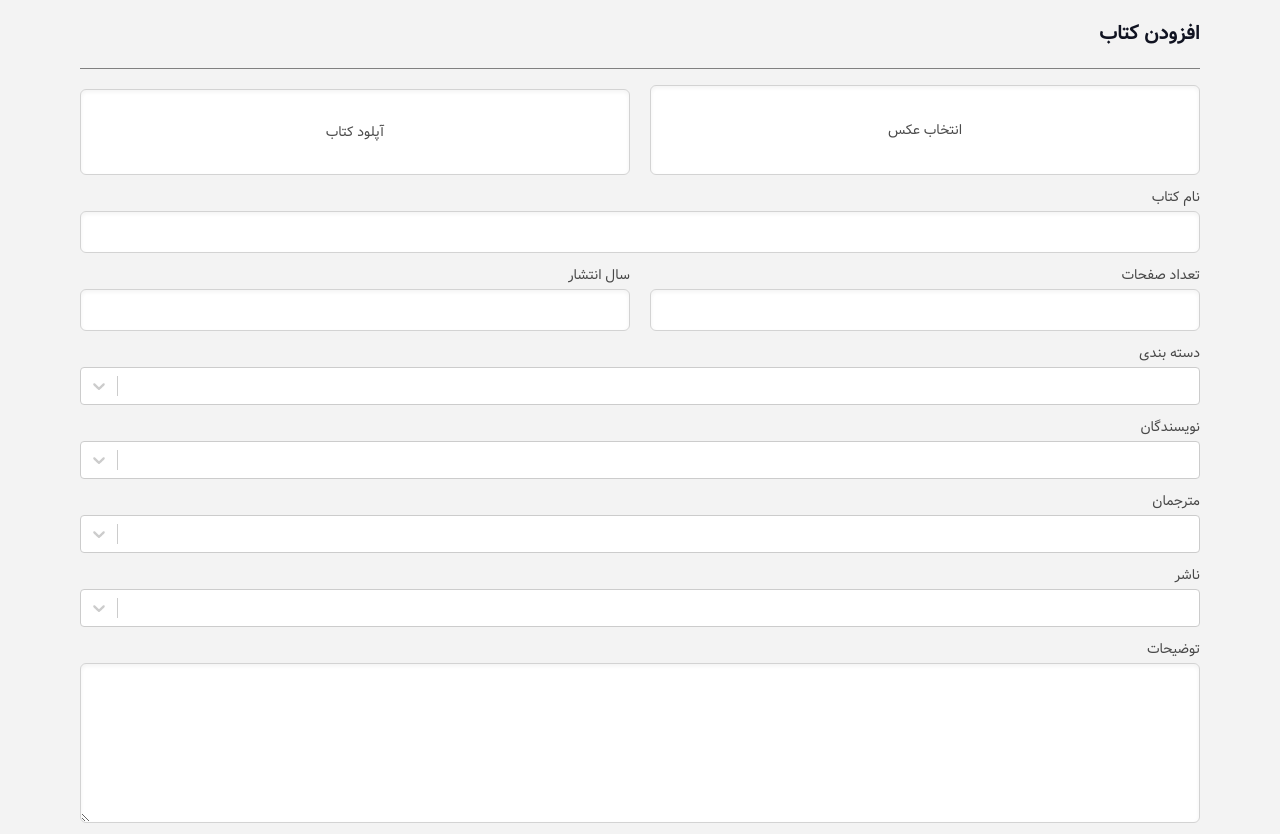
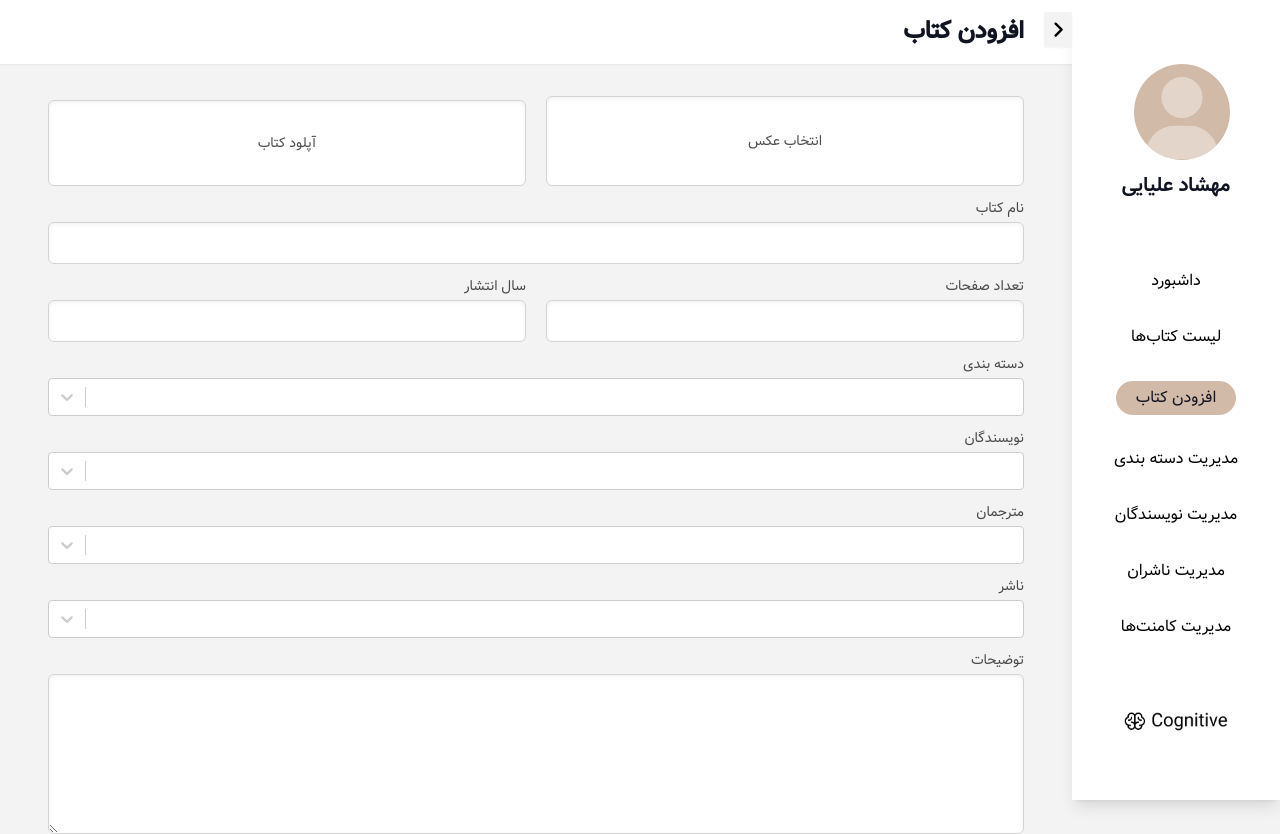
Before and after one commit to MahshadOliaie/cognitive, a React (Vite) app: page /bookForm in a window 1280 px wide. Shown: the top 834 px of the page. Built offline with nearby package versions, Linux system fonts and the light colour scheme; no server answers.

Commit message:
add new page for book form

```diff
--- a/src/App.jsx
+++ b/src/App.jsx
@@ -29,7 +29,7 @@ function App() {
             <Route path="/publishers" element={<><Header title={title} /><Sidebar setTitle={setTitle} /><PublisherPage /></>}></Route>
             <Route path="/authors" element={<><Header title={title} /><Sidebar setTitle={setTitle} /><AuthorPage /></>}></Route>
             <Route path="/comments" element={<><Header title={title} /><Sidebar setTitle={setTitle} /><CommentsPage /></>}></Route>
-            <Route path="/bookForm" element={<BookFormPage />}></Route>
+            <Route path="/bookForm" element={<><Header title={title} /><Sidebar setTitle={setTitle} /><BookFormPage /></>}></Route>
           </Routes>
         </BrowserRouter>
       </CustomProvider>
--- a/src/components/Pages/BookFormPage/BookFormPage.jsx
+++ b/src/components/Pages/BookFormPage/BookFormPage.jsx
@@ -122,9 +122,14 @@ function BookFormPage() {
 
 
     return (
-        <div className="top-0 right-0 absolute h-screen bg-linen">
-            <div className="p-20 pt-0 pb-10 w-screen">
-                <ModalHeader title={(modalData?.id) ? "ویرایش کتاب" : 'افزودن کتاب'} id={(modalData?.id) ? (modalData.id) : ""} />
+        <div>
+            <div className="pb-20">
+                {(modalData?.id) &&
+                    <div className="flex items-center justify-between py-5 pt-0 mb-4" style={{ borderBottom: "0.5px solid gray" }}>
+                        <p className="text-xl font-bold text-dark">ویرایش</p>
+                        <p className="text-lg font-bold text-dark"><span className="text-base font-normal">ID: </span>{(modalData?.id) ? (modalData.id) : ""}</p>
+                    </div>
+                }
 
                 <form className="flex flex-col gap-3" style={{ minWidth: "650px" }}>
                     <div className="flex gap-5 items-end">
--- /dev/null
+++ b/src/components/Sidebar/BookFormBtn.jsx
@@ -0,0 +1,29 @@
+
+
+import { useState } from "react"
+import { useNavigate } from "react-router-dom"
+
+
+function BookformBtn() {
+    const nav = useNavigate()
+    const [isHover, setIsHover] = useState(false)
+
+    function handleHover() {
+        setIsHover(true)
+    }
+
+    function handleUnHover() {
+        setIsHover(false)
+    }
+
+    return (
+        <>
+            <h2 className="cursor-pointer relative font-medium hover:scale-105 duration-200 hover:duration-200 aspect-square flex items-center justify-center" onClick={() => nav('/bookForm')} style={(location.pathname == ("/bookForm")) ? { backgroundColor: "#D1BAA7", padding: "10px 9px", borderRadius: "1000px" } : {}} onMouseEnter={handleHover} onMouseLeave={handleUnHover}>
+                <svg xmlns="http://www.w3.org/2000/svg" fill={(location.pathname == ("/bookForm")) ? "#FFFFFF" : "#D1BAA7"} className="w-5" viewBox="0 0 448 512"><path d="M256 80c0-17.7-14.3-32-32-32s-32 14.3-32 32l0 144L48 224c-17.7 0-32 14.3-32 32s14.3 32 32 32l144 0 0 144c0 17.7 14.3 32 32 32s32-14.3 32-32l0-144 144 0c17.7 0 32-14.3 32-32s-14.3-32-32-32l-144 0 0-144z" /></svg>
+                <p className="text-white bg-sandals p-1 rounded-md absolute right-full mr-2 text-nowrap" style={(isHover) ? { display: "inline-block" } : { display: "none" }}>افزودن کتاب</p>
+            </h2>
+        </>
+    )
+}
+
+export default BookformBtn
--- a/src/components/Sidebar/BooksBtn.jsx
+++ b/src/components/Sidebar/BooksBtn.jsx
@@ -18,7 +18,7 @@ function BooksBtn() {
         <>
             <h2 className="cursor-pointer relative font-medium hover:scale-105 duration-200 hover:duration-200 aspect-square flex items-center justify-center" onClick={() => nav('/addBook')} style={(location.pathname == ("/addBook")) ? { backgroundColor: "#D1BAA7", padding: "10px 9px", borderRadius: "1000px" } : {}} onMouseEnter={handleHover} onMouseLeave={handleUnHover}>
                 <svg xmlns="http://www.w3.org/2000/svg" viewBox="0 0 448 512" fill={(location.pathname == ("/addBook")) ? "#FFFFFF" : "#D1BAA7"} className="w-5"><path d="M96 0C43 0 0 43 0 96L0 416c0 53 43 96 96 96l288 0 32 0c17.7 0 32-14.3 32-32s-14.3-32-32-32l0-64c17.7 0 32-14.3 32-32l0-320c0-17.7-14.3-32-32-32L384 0 96 0zm0 384l256 0 0 64L96 448c-17.7 0-32-14.3-32-32s14.3-32 32-32zm32-240c0-8.8 7.2-16 16-16l192 0c8.8 0 16 7.2 16 16s-7.2 16-16 16l-192 0c-8.8 0-16-7.2-16-16zm16 48l192 0c8.8 0 16 7.2 16 16s-7.2 16-16 16l-192 0c-8.8 0-16-7.2-16-16s7.2-16 16-16z" /></svg>
-                <p className="text-white bg-sandals p-1 rounded-md absolute right-full mr-2" style={(isHover) ? { display: "inline-block" } : { display: "none" }}>کتاب‌ها</p>
+                <p className="text-white bg-sandals p-1 rounded-md absolute right-full mr-2 text-nowrap" style={(isHover) ? { display: "inline-block" } : { display: "none" }}>لیست کتاب‌ها</p>
             </h2>
         </>
     )
--- a/src/components/Sidebar/Sidebar.jsx
+++ b/src/components/Sidebar/Sidebar.jsx
@@ -8,6 +8,7 @@ import CategoryBtn from "./CategoryBtn";
 import AuthorsBtn from "./AuthorsBtn";
 import PublishersBtn from "./PublishersBtn";
 import CommentsBtn from "./CommentsBtn";
+import BookformBtn from "./BookFormBtn";
 
 
 function Sidebar({ setTitle }) {
@@ -15,10 +16,11 @@ function Sidebar({ setTitle }) {
     let obj = {
         "/": "داشبورد",
         "/categories": "مدیریت دسته‌ بندی",
-        "/addBook": "افزودن کتاب",
+        "/addBook": "لیست کتاب‌ها",
         "/publishers": "مدیریت ناشران",
         "/authors": "مدیریت نویسندگان",
-        "/comments": "مدیریت کامنت‌ها"
+        "/comments": "مدیریت کامنت‌ها",
+        "/bookForm": "افزودن کتاب"
     }
 
     useEffect(() => {
@@ -56,7 +58,8 @@ function Sidebar({ setTitle }) {
                     </div>
                     <div className="flex flex-col items-center gap-8">
                         <h2 className="cursor-pointer font-medium hover:scale-105 duration-200 hover:duration-200" onClick={() => nav('/')} style={(location.pathname == ("/")) ? { backgroundColor: "#D1BAA7", color: "#101321", padding: "5px 20px", borderRadius: "1000px" } : {}}>داشبورد</h2>
-                        <h2 className="cursor-pointer font-medium hover:scale-105 duration-200 hover:duration-200" onClick={() => nav('/addBook')} style={(location.pathname == ("/addBook")) ? { backgroundColor: "#D1BAA7", color: "#101321", padding: "5px 20px", borderRadius: "1000px" } : {}}>افزودن کتاب</h2>
+                        <h2 className="cursor-pointer font-medium hover:scale-105 duration-200 hover:duration-200" onClick={() => nav('/addBook')} style={(location.pathname == ("/addBook")) ? { backgroundColor: "#D1BAA7", color: "#101321", padding: "5px 20px", borderRadius: "1000px" } : {}}>لیست کتاب‌ها</h2>
+                        <h2 className="cursor-pointer font-medium hover:scale-105 duration-200 hover:duration-200" onClick={() => nav('/bookForm')} style={(location.pathname == ("/bookForm")) ? { backgroundColor: "#D1BAA7", color: "#101321", padding: "5px 20px", borderRadius: "1000px" } : {}}>افزودن کتاب</h2>
                         <h2 className="cursor-pointer font-medium hover:scale-105 duration-200 hover:duration-200" onClick={() => nav('/categories')} style={(location.pathname == ("/categories")) ? { backgroundColor: "#D1BAA7", color: "#101321", padding: "5px 20px", borderRadius: "1000px" } : {}}>مدیریت دسته‌ بندی</h2>
                         <h2 className="cursor-pointer font-medium hover:scale-105 duration-200 hover:duration-200" onClick={() => nav('/authors')} style={(location.pathname == ("/authors")) ? { backgroundColor: "#D1BAA7", color: "#101321", padding: "5px 20px", borderRadius: "1000px" } : {}}>مدیریت نویسندگان</h2>
                         <h2 className="cursor-pointer font-medium hover:scale-105 duration-200 hover:duration-200" onClick={() => nav('/publishers')} style={(location.pathname == ("/publishers")) ? { backgroundColor: "#D1BAA7", color: "#101321", padding: "5px 20px", borderRadius: "1000px" } : {}}>مدیریت ناشران</h2>
@@ -83,6 +86,7 @@ function Sidebar({ setTitle }) {
                     <div className="flex flex-col items-center gap-8">
                         <DashboardBtn />
                         <BooksBtn />
+                        <BookformBtn />
                         <CategoryBtn />
                         <AuthorsBtn />
                         <PublishersBtn />
```
